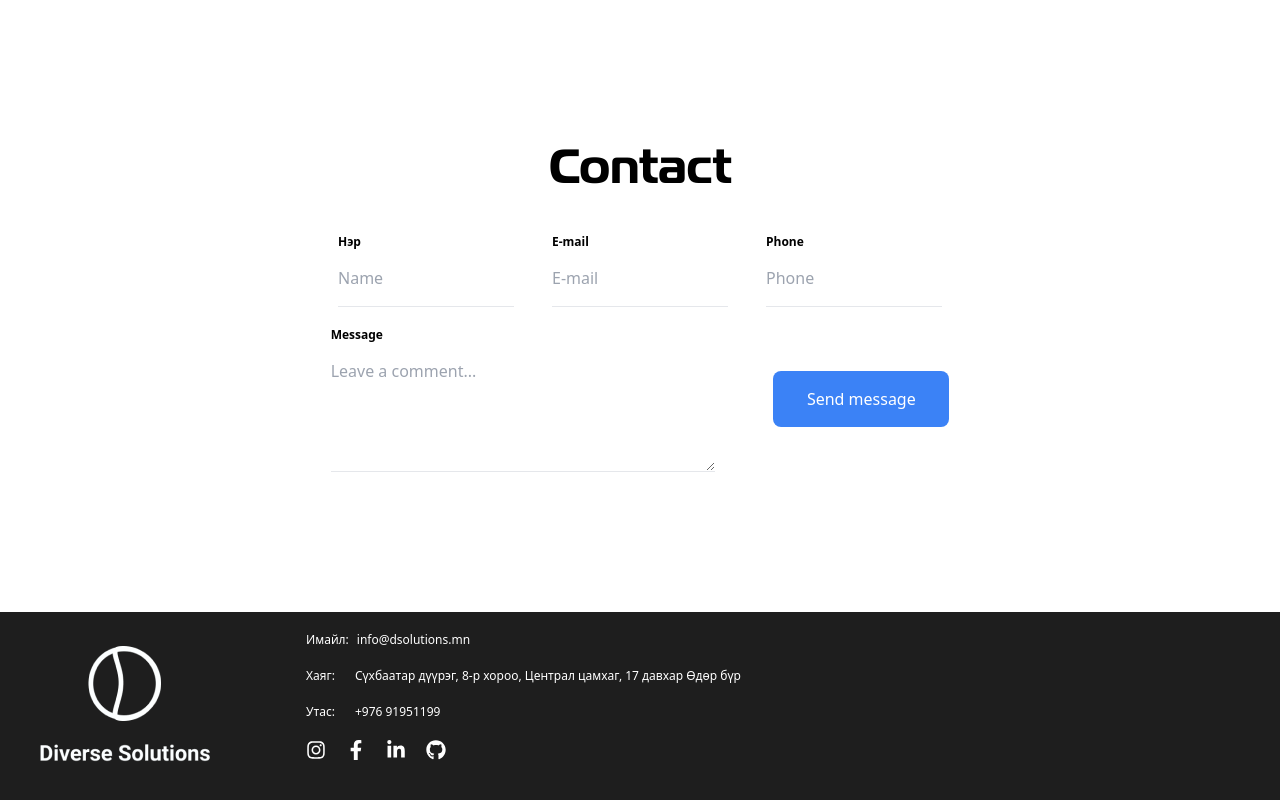
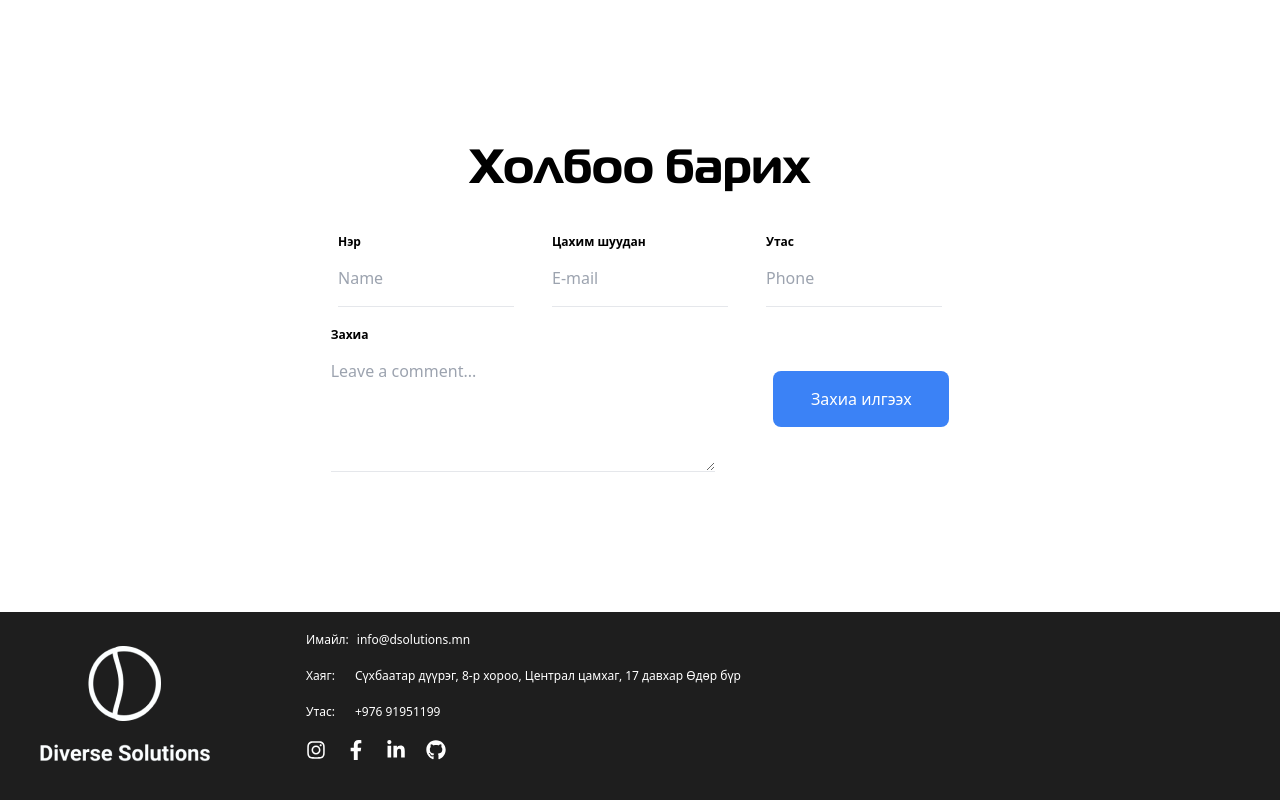
Before and after one commit to Tuvshinbayar1234/DiverseSolutions, a React (Create React App) app: page / in a window 1280 px wide. Shown: the part 3534-4334 px from the top of the page. Built offline with nearby package versions, Linux system fonts and the light colour scheme.

Commit message:
added text

```diff
--- a/src/App.js
+++ b/src/App.js
@@ -15,9 +15,9 @@ import ProjectSlider from "./Components/Projects/ProjectSlider";
 function App(){
 
   const SuccessData = {
-    title: "Success",
-    type: "success",
-    text: "your message has been sent",
+    title: "Амжилттай",
+    type: "Амжилттай",
+    text: "Таны захиа амжилттай илгээгдлээ",
     footer: ""
   };
 
@@ -69,7 +69,7 @@ function App(){
       <ProjectAccordion />
       <div className="container mx-auto py-20 hidden sm:block">
         <div className="">
-          <h1 className="text-5xl text-center" style={{fontFamily: 'Magistral'}}>Contact</h1>
+          <h1 className="text-5xl text-center" style={{fontFamily: 'Magistral'}}>Холбоо барих</h1>
         </div>
         <div className="flex flex-col justify-center items-center py-10">
           <div className="w-6/12 flex justify-evenly space-x-5">
@@ -78,18 +78,18 @@ function App(){
                <input className="w-44 py-4 outline-none border-b" placeholder="Name" />
              </div>
              <div className="flex flex-col">
-               <h1 className="text-xs font-bold">E-mail</h1>
+               <h1 className="text-xs font-bold">Цахим шуудан</h1>
                <input className=" w-44 py-4 outline-none border-b" placeholder="E-mail" />
              </div>
              <div className="flex flex-col">
-               <h1 className="text-xs font-bold">Phone</h1>
+               <h1 className="text-xs font-bold">Утас</h1>
                <input className=" w-44 py-4 outline-none border-b" placeholder="Phone" />
              </div>
           </div>
           <div className="w-6/12 py-5">
             <div className="flex justify-evenly lg:space-x-14 xl:space-x-12 sm:space-x-20">
               <div className="flex flex-col">
-                <h1 className="text-xs font-bold">Message</h1>
+                <h1 className="text-xs font-bold">Захиа</h1>
                 <textarea id="message" rows="4" className="lg:w-96 sm:w-80 py-4 outline-none border-b" placeholder="Leave a comment..."></textarea>
               </div>
 
@@ -104,7 +104,7 @@ function App(){
       {/* mobile */}
       <div className="container mx-auto py-20 block sm:hidden">
         <div className="">
-          <h1 className=" text-4xl text-center">Contact</h1>
+          <h1 className=" text-4xl text-center">Холбоо барих</h1>
         </div>
         <div className="flex flex-col justify-start items-start mx-12 py-10">
           <div className="w-6/12 flex flex-col justify-start">
@@ -113,16 +113,16 @@ function App(){
                <input className=" w-72 pt-2 outline-none border-b" placeholder="Name" />
              </div>
              <div className="flex flex-col pb-3">
-               <h1 className="text-xs font-bold">E-mail</h1>
+               <h1 className="text-xs font-bold">Цахим шуудан</h1>
                <input className=" w-72 pt-2 outline-none border-b" placeholder="E-mail" />
              </div>
              <div className="flex flex-col pb-3">
-               <h1 className="text-xs font-bold">Phone</h1>
+               <h1 className="text-xs font-bold">Утас</h1>
                <input className=" w-72 pt-2 outline-none border-b" placeholder="Phone" />
              </div>
              <div className="flex flex-col justify-evenly space-x-6">
               <div className="flex flex-col">
-                <h1 className="text-xs font-bold">Message</h1>
+                <h1 className="text-xs font-bold">Захиа</h1>
                 <textarea id="message" rows="4" className="w-72 pt-2 outline-none border-b" placeholder="Leave a comment..."></textarea>
               </div>
             </div>
--- a/src/Components/Projects/Projects.js
+++ b/src/Components/Projects/Projects.js
@@ -32,7 +32,7 @@ const Projects = () => {
             id: 1,
             name: 'stablecoin.com',
             code: 'ARDM',
-            description: 'Lorem ipsum dolor sit amet consectetur adipisicing elit. Nam, maxime.',
+            description: 'Монголын анхны Стэйблкойн. Монгол төгрөгтэй үнэ цэнээ аргамжсан энэхүү койн нь крипто арилжаанд төгрөгийг төлөөлөх хамгийн зөв хэрэгсэл болно. Энэхүү койны ухаалаг гэрээг Diverse Solutions хөгжүүлж, хэрэглээнд нэвтрүүлсэн болно.',
             development: 'Development',
             development1: 'Code',
             development2: 'FrontEnd',
@@ -48,7 +48,7 @@ const Projects = () => {
             id: 2,
             name: 'dax.mn',
             code: 'ARDX',
-            description: 'Lorem ipsum dolor sit amet consectetur adipisicing elit. Nam, maxime.',
+            description: 'Монголын том 4 биржийн нэг. Хамгийн анх Ард Санхүүгийн Нэгдэлийн крипто арилжааны биржийг',
             development: 'Development',
             development1: 'Code',
             development2: 'FrontEnd',
@@ -62,9 +62,9 @@ const Projects = () => {
         },
         {
             id: 3,
-            name: 'dax.mn',
+            name: 'Monnom',
             code: 'MONT',
-            description: 'Lorem ipsum dolor sit amet consectetur adipisicing elit. Nam, maxime.',
+            description: '“Monnom” аппликейшн нь цахим, аудио, хэвлэмэл номыг онлайнаар худалдаалдаг номын төвлөрсөн платформ юм. Бид 2021 оноос үйл ажиллагаагаа явуулж эхэлсэн ба Монгол хэл дээрх бүх төрлийн номыг цахим, аудио, хэвлэмэл гэсэн гурван хэлбэрээр хэрэглэгчдэд хүргэдэг.',
             development: 'Development',
             development1: 'Code',
             development2: 'FrontEnd',
@@ -82,9 +82,9 @@ const Projects = () => {
     const products = [
         {
             id: 1,
-            name: 'dax.mn',
+            name: 'ArdMoney',
             code: 'ARDM',
-            description: 'Lorem ipsum dolor sit amet consectetur adipisicing elit. Nam, maxime.',
+            description: 'Монголын анхны DAO төсөл. Төвлөрсөн бус санхүүг Монголын болон Төв Азийн зах зээлд авчирч, крипто хэрэглэгчдийн хэрэглээнд нэвтрэх зорилготой.',
             development: 'Development',
             development1: 'Code',
             development2: 'FrontEnd',
--- a/src/Components/alert/Alert.js
+++ b/src/Components/alert/Alert.js
@@ -21,7 +21,7 @@ export default class AlertSuccess extends Component {
         return (
             <div className="">
                 <button class="py-4 rounded-lg w-72 sm:w-44 text-center text-white hover:bg-blue-400 bg-blue-500 cursor-pointer" onClick={this.HandleClick}>
-                    Send message
+                    Захиа илгээх
                 </button>
             </div>
         );
```
Also changed, not shown: src/Components/Projects/ProjectSlider.js (+11 -17 lines).
